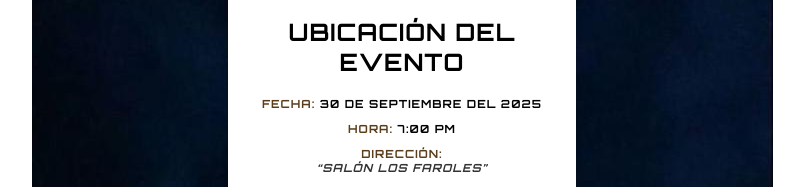
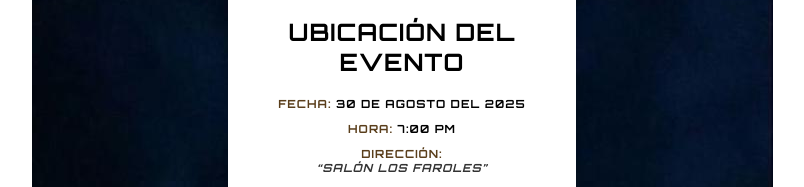
Before and after one commit to Franciscosanes/hu, a plain HTML site: page index.html in a window 1280 px wide. Shown: the part 3467-3654 px from the top of the page, without its empty margins (238-1042 px from the left). Drawn offline with nearby package versions, Linux system fonts and the light colour scheme; grey boxes are pictures that could not be loaded.

Commit message:
Update index.html

```diff
--- a/index.html
+++ b/index.html
@@ -54,7 +54,7 @@
     <div class="contenido-ubicacion animado-scroll">
       <img src="ub.jpg" alt="Cocodrilo" class="icono-cocodrilo">
       <h2>Ubicación del evento</h2>
-      <p><strong>Fecha:</strong> 30 de septiembre del 2025</p>
+      <p><strong>Fecha:</strong> 30 de Agosto del 2025</p>
   <p><strong>Hora:</strong> 7:00 pm</p>
   <p><strong>Dirección:</strong><br>
     <em>“Salón los Faroles”</em>
```
